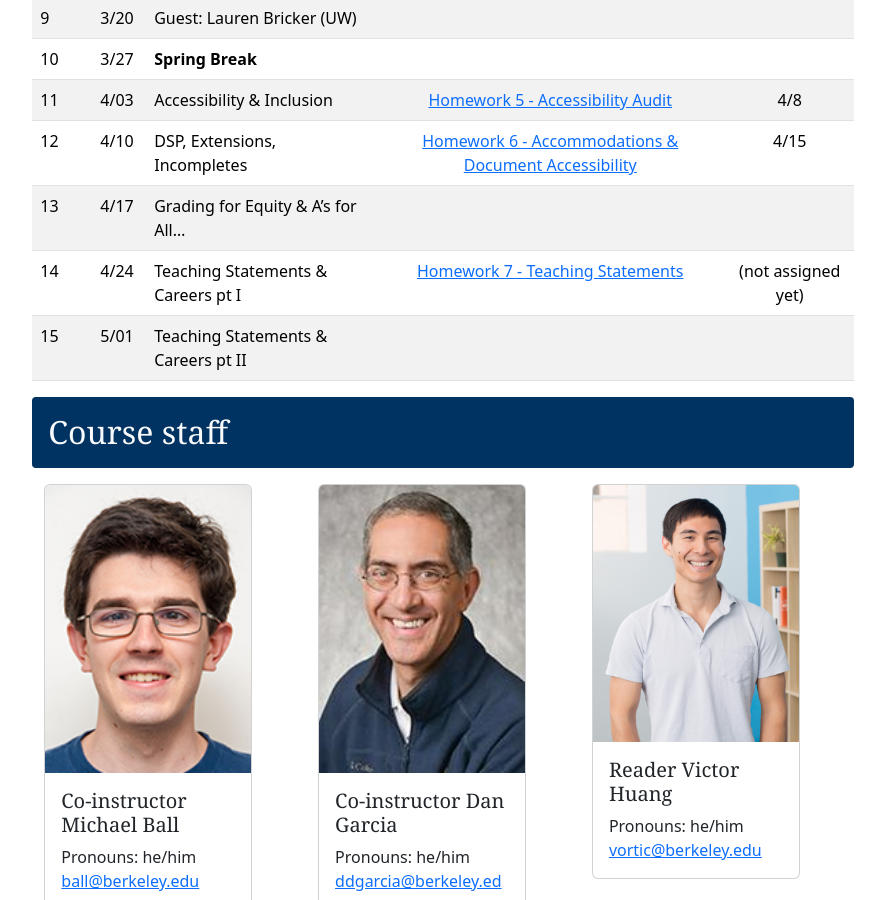
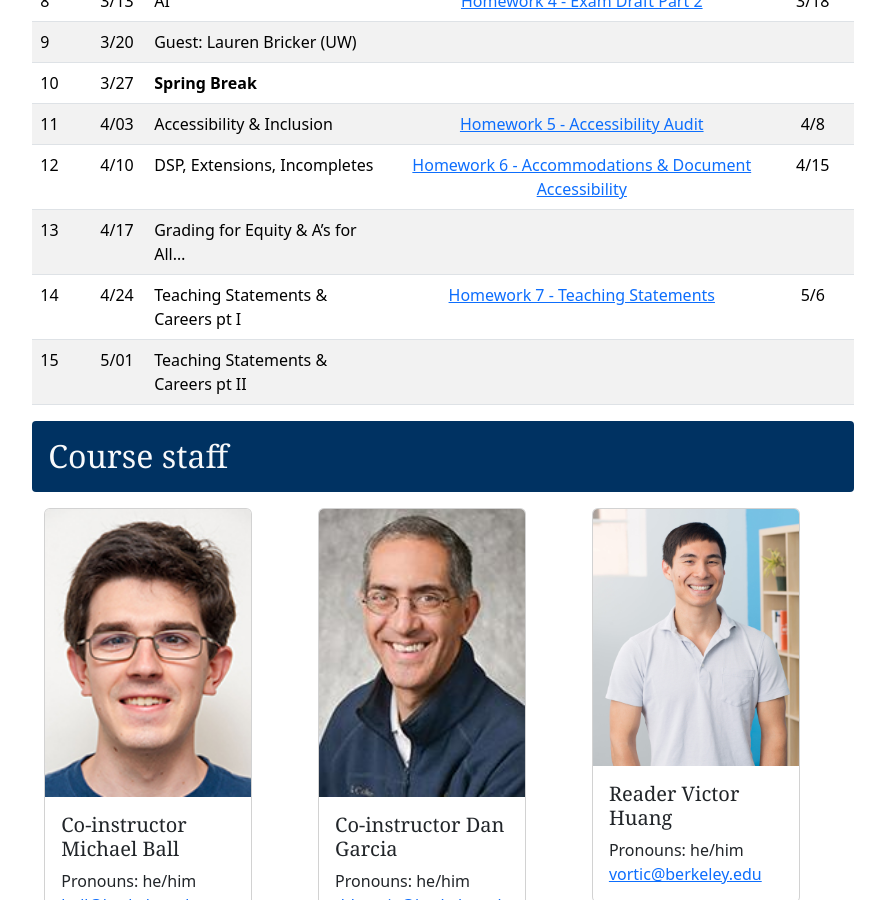
Before and after one commit to berkeley-cs302/sp26, a Jekyll site: the page built from index.md, in a window 1280 px wide and 900 px high, scrolled down 961 px. Shown: the whole window, without its empty margins (197-1082 px from the left). Built offline with Jekyll 4.4.1, drawn with Linux system fonts in a browser that asks for light colours; some web fonts are replaced.

Commit message:
Update index.md with date

```diff
--- a/index.md
+++ b/index.md
@@ -36,7 +36,7 @@ _Homework assignments which say "Spring 2025" at the top are last years versions
 | 11   | 4/03 | Accessibility & Inclusion |[Homework 5 - Accessibility Audit][hw5] | 4/8 |
 | 12   | 4/10 | DSP, Extensions, Incompletes | [Homework 6 - Accommodations & Document Accessibility][hw6] | 4/15 |
 | 13   | 4/17 | Grading for Equity & A's for All... |  |  |
-| 14   | 4/24 | Teaching Statements & Careers pt I | [Homework 7 - Teaching Statements][hw7] | (not assigned yet)|
+| 14   | 4/24 | Teaching Statements & Careers pt I | [Homework 7 - Teaching Statements][hw7] | 5/6 |
 | 15   | 5/01 | Teaching Statements & Careers pt II | | |
 
 
```
